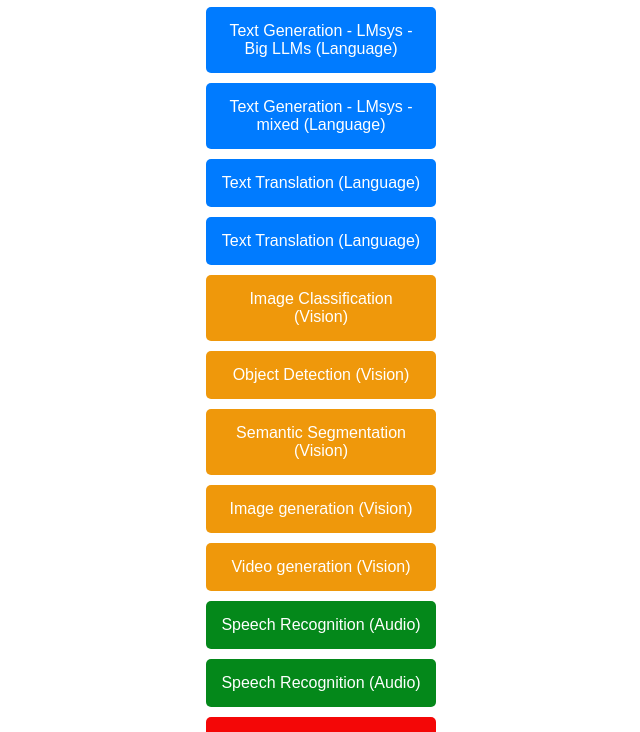
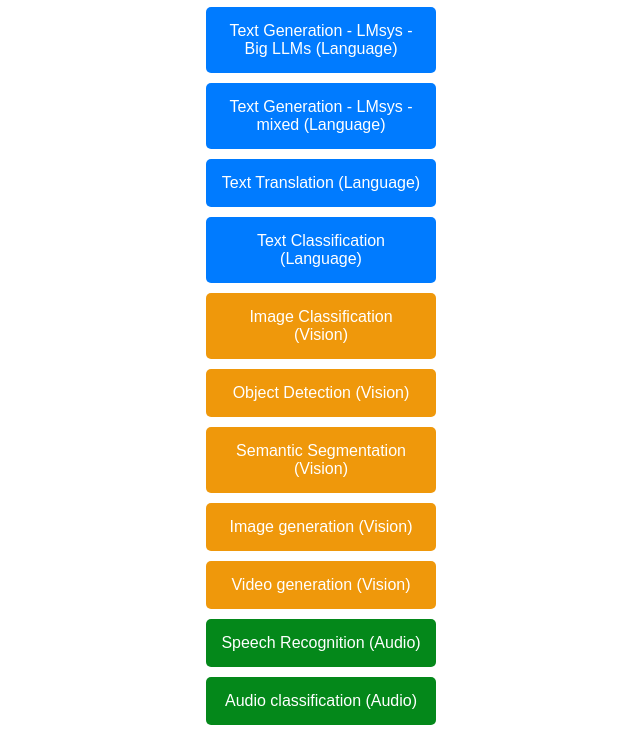
Before and after one commit to tsb4/HF, a plain HTML site: page index.html in a window 1280 px wide. Shown: the part 207-939 px from the top of the page, without its empty margins (319-959 px from the left). Drawn offline with Linux system fonts and the light colour scheme.

Commit message:
Buttons fixing

```diff
--- a/index.html
+++ b/index.html
@@ -131,14 +131,14 @@
     <a href="Language/textGeneration/acc_vs_params_lmsysLLM_bigLLMs.html" class="button">Text Generation - LMsys - Big LLMs (Language)</a>
     <a href="Language/textGeneration/acc_vs_params_lmsysLLM_bigLLMs_mixed.html" class="button">Text Generation - LMsys - mixed (Language)</a>
     <a href="Language/textTranslation/acc_vs_params_pwc_machine-translation-on-wmt2014-english-german.html" class="button">Text Translation (Language)</a>
-    <a href="Language/textClassification/acc_vs_params_mtebLeaderboard.html" class="button">Text Translation (Language)</a>
+    <a href="Language/textClassification/acc_vs_params_mtebLeaderboard.html" class="button">Text Classification (Language)</a>
     <a href="Vision/imageClassification/acc_vs_params_pwc_image-classification-on-cifar-10.html" class="button_2">Image Classification (Vision)</a>
     <a href="Vision/objectDetection/acc_vs_params_objectDetection.html" class="button_2">Object Detection (Vision)</a>
     <a href="Vision/semanticSegmentation/acc_vs_params_pwc_semantic-segmentation-on-ade20k.html" class="button_2">Semantic Segmentation (Vision)</a>
     <a href="Vision/imageGeneration/acc_vs_params_genAI.html" class="button_2">Image generation (Vision)</a>
     <a href="Vision/videoGeneration/acc_vs_params_eval-crafter-leaderboard.html" class="button_2">Video generation (Vision)</a>
     <a href="Audio/speechRecognition/acc_vs_params_open-asr-leaderboard.html" class="button_3">Speech Recognition (Audio)</a>
-    <a href="Audio/audioClassification/acc_vs_params_pwc_audio-classification-on-audioset.html" class="button_3">Speech Recognition (Audio)</a>
+    <a href="Audio/audioClassification/acc_vs_params_pwc_audio-classification-on-audioset.html" class="button_3">Audio classification (Audio)</a>
     <a href="Reasoning/generalReasoning/acc_vs_params_MMMU.html" class="button_5">General Reasoning (Reasoning)</a>
     <a href="Reasoning/mathReasoning/acc_vs_params_NP_Hard.html" class="button_5">Math Reasoning (Reasoning)</a>
     <a href="Coding/codeGeneration/acc_vs_params_big-code.html" class="button_6">Code Generation (Coding)</a>
```
